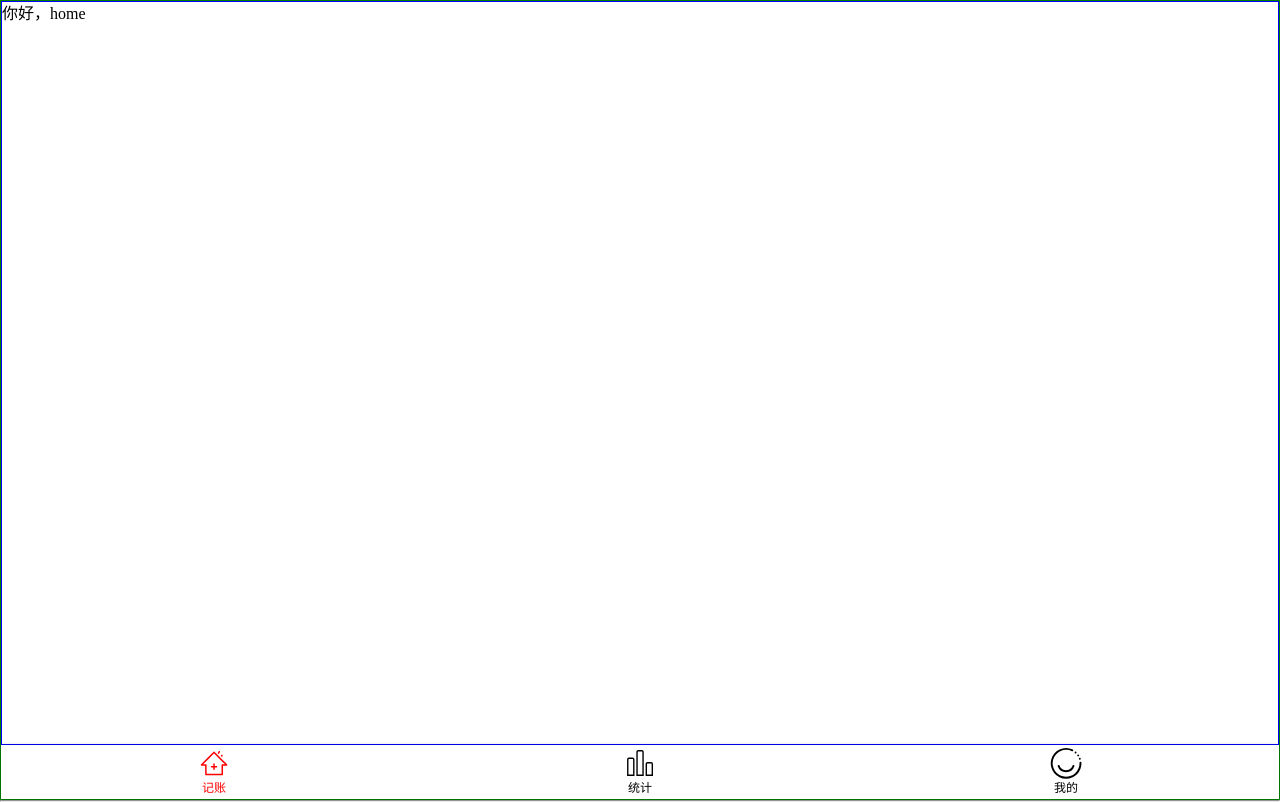
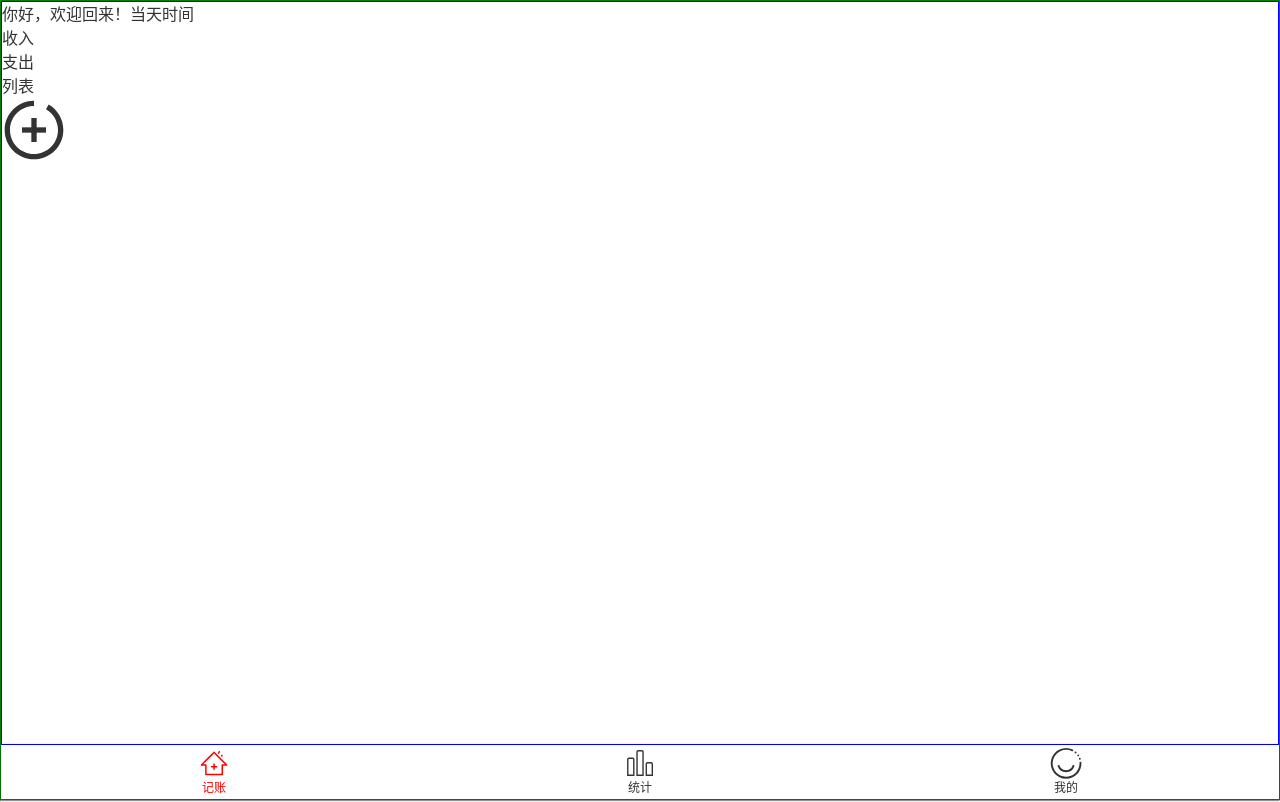
Before and after one commit to yanglin56/dybookkeeping, a Vue app: page /#/home in a window 1280 px wide. Built offline with nearby package versions, Linux system fonts and the light colour scheme.

Commit message:
添加全局样式和全局变量

```diff
--- a/src/App.vue
+++ b/src/App.vue
@@ -1,41 +1,18 @@
 <template>
-  <div>
+  <div id="app">
     <router-view />
     <hr />
   </div>
 </template>
 
 <style lang="scss">
-* {
-  margin: 0;
-  padding: 0;
-  box-sizing: border-box;
-}
+@import "~@/assets/style/helper.scss";
+@import "~@/assets/style/reset.scss";
 body {
+  -webkit-font-smoothing: antialiased;
+  -moz-osx-font-smoothing: grayscale;
+  color: #333;
+  font-family: $font-hei;
   line-height: 1.5;
 }
-a {
-  text-decoration: none;
-  color: inherit;
-}
-#app {
-  font-family: Avenir, Helvetica, Arial, sans-serif;
-  -webkit-font-smoothing: antialiased;
-  -moz-osx-font-smoothing: grayscale;
-  text-align: center;
-  color: #2c3e50;
-}
-
-#nav {
-  padding: 30px;
-
-  a {
-    font-weight: bold;
-    color: #2c3e50;
-
-    &.router-link-exact-active {
-      color: #42b983;
-    }
-  }
-}
 </style>
--- /dev/null
+++ b/src/assets/style/helper.scss
@@ -0,0 +1,5 @@
+$font-hei: -apple-system, "Noto Sans", "Helvetica Neue", Helvetica, "Nimbus Sans L", Arial, "Liberation Sans", "PingFang SC", "Hiragino Sans GB", "Noto Sans CJK SC", "Source Han Sans SC", "Source Han Sans CN", "Microsoft YaHei", "Wenquanyi Micro Hei", "WenQuanYi Zen Hei", "ST Heiti", SimHei, "WenQuanYi Zen Hei Sharp", sans-serif;
+$font-kai: Baskerville, Georgia, "Liberation Serif", "Kaiti SC", STKaiti, "AR PL UKai CN", "AR PL UKai HK", "AR PL UKai TW", "AR PL UKai TW MBE", "AR PL KaitiM GB", KaiTi, KaiTi_GB2312, DFKai-SB, "TW\-Kai", serif;
+$font-song: Georgia, "Nimbus Roman No9 L", "Songti SC", "Noto Serif CJK SC", "Source Han Serif SC", "Source Han Serif CN", STSong, "AR PL New Sung", "AR PL SungtiL GB", NSimSun, SimSun, "TW\-Sung", "WenQuanYi Bitmap Song", "AR PL UMing CN", "AR PL UMing HK", "AR PL UMing TW", "AR PL UMing TW MBE", PMingLiU, MingLiU, serif;
+
+$color-highlight: #f00;
--- /dev/null
+++ b/src/assets/style/reset.scss
@@ -0,0 +1,9 @@
+* {
+  margin: 0;
+  padding: 0;
+  box-sizing: border-box;
+}
+a {
+  text-decoration: none;
+  color: inherit;
+}
--- a/src/components/Nav.vue
+++ b/src/components/Nav.vue
@@ -22,6 +22,7 @@
 </script>
 
 <style lang="scss" scoped>
+@import "~@/assets/style/helper.scss";
 nav {
   display: flex;
   box-shadow: 0 0 3px rgba(0, 0, 0, 0.25);
@@ -40,7 +41,7 @@
     }
   }
   > .item.selected {
-    color: red;
+    color: $color-highlight;
   }
 }
 </style>
--- a/src/views/Home.vue
+++ b/src/views/Home.vue
@@ -1,16 +1,42 @@
 <template>
   <div>
     <Layout>
-      <p>你好，home</p>
+      <div>
+        <span>你好，欢迎回来！</span>
+        <span>当天时间</span>
+      </div>
+      <div class="subtotal">
+        <div>收入</div>
+        <div>支出</div>
+      </div>
+      <div class="total">
+        <p>列表</p>
+        <Icon name="add" class="add" @click="addClick" />
+      </div>
     </Layout>
   </div>
 </template>
 
 <script lang="ts">
+import Money from "./Money.vue";
 export default {
   name: "FruitBookkeepingHome",
+  components: { Money },
+  methods: {
+    addClick() {
+      console.log("跳转页面");
+      // this.$router.push("/money");
+    },
+  },
 };
 </script>
 
 <style lang="scss" scoped>
+.icon.add {
+  width: 4em;
+  height: 4em;
+  vertical-align: 0.15em;
+  fill: currentColor;
+  overflow: hidden;
+}
 </style>
--- a/src/views/Money.vue
+++ b/src/views/Money.vue
@@ -1,29 +1,63 @@
 <template>
   <div>
-    money
+    <div class="tags">
+      <ul class="current">
+        <li>衣服</li>
+        <li>住宿</li>
+        <li>餐饮</li>
+        <li>出行</li>
+      </ul>
+      <div class="new">
+        <button>新增标签</button>
+      </div>
+    </div>
+    <div>
+      <label class="notes">
+        <span class="name">备注</span>
+        <input type="text" />
+      </label>
+    </div>
+    <div>
+      <ul class="types">
+        <li class="selected">收入</li>
+        <li>支出</li>
+      </ul>
+    </div>
+    <div class="numberPad">
+      <div class="output">0.00</div>
+      <div class="buttons">
+        <button>1</button>
+        <button>2</button>
+        <button>3</button>
+        <button>删除</button>
+        <button>4</button>
+        <button>5</button>
+        <button>6</button>
+        <button>清空</button>
+        <button>7</button>
+        <button>8</button>
+        <button>9</button>
+        <button>ok</button>
+        <button>0</button>
+        <button>.</button>
+      </div>
+    </div>
   </div>
 </template>
 
 <script>
 export default {
-  name: 'FruitBookkeepingMoney',
+  name: "FruitBookkeepingMoney",
 
   data() {
-    return {
-
-    };
+    return {};
   },
 
-  mounted() {
+  mounted() {},
 
-  },
-
-  methods: {
-
-  },
+  methods: {},
 };
 </script>
 
 <style lang="scss" scoped>
-
 </style>
--- a/src/views/NotFound.vue
+++ b/src/views/NotFound.vue
@@ -1,6 +1,8 @@
+import Icon from '@/components/Icon.vue';
 <template>
-  <div>
-    哎呀，当前页面不存在，请检查网址是否正确
+  <div class="error-wrapper">
+    <p>哎呀，当前页面不存在，请检查网络啦</p>
+    <Icon name="error404" />
     <div>
       <router-link to="/home">返回首页</router-link>
     </div>
@@ -10,16 +12,21 @@
 <script lang="ts">
 export default {
   name: "DybookkeepingNotFound",
-
-  data() {
-    return {};
-  },
-
-  mounted() {},
-
-  methods: {},
 };
 </script>
 
 <style lang="scss" scoped>
+.error-wrapper {
+  text-align: center;
+  font: 24px;
+  margin-top: 100px;
+  > .icon {
+    width: 10em;
+    height: 10em;
+    vertical-align: 0.15em;
+    fill: currentColor;
+    overflow: hidden;
+    margin: 2em auto;
+  }
+}
 </style>
```
Also changed, not shown: src/assets/icons/add.svg (added).
